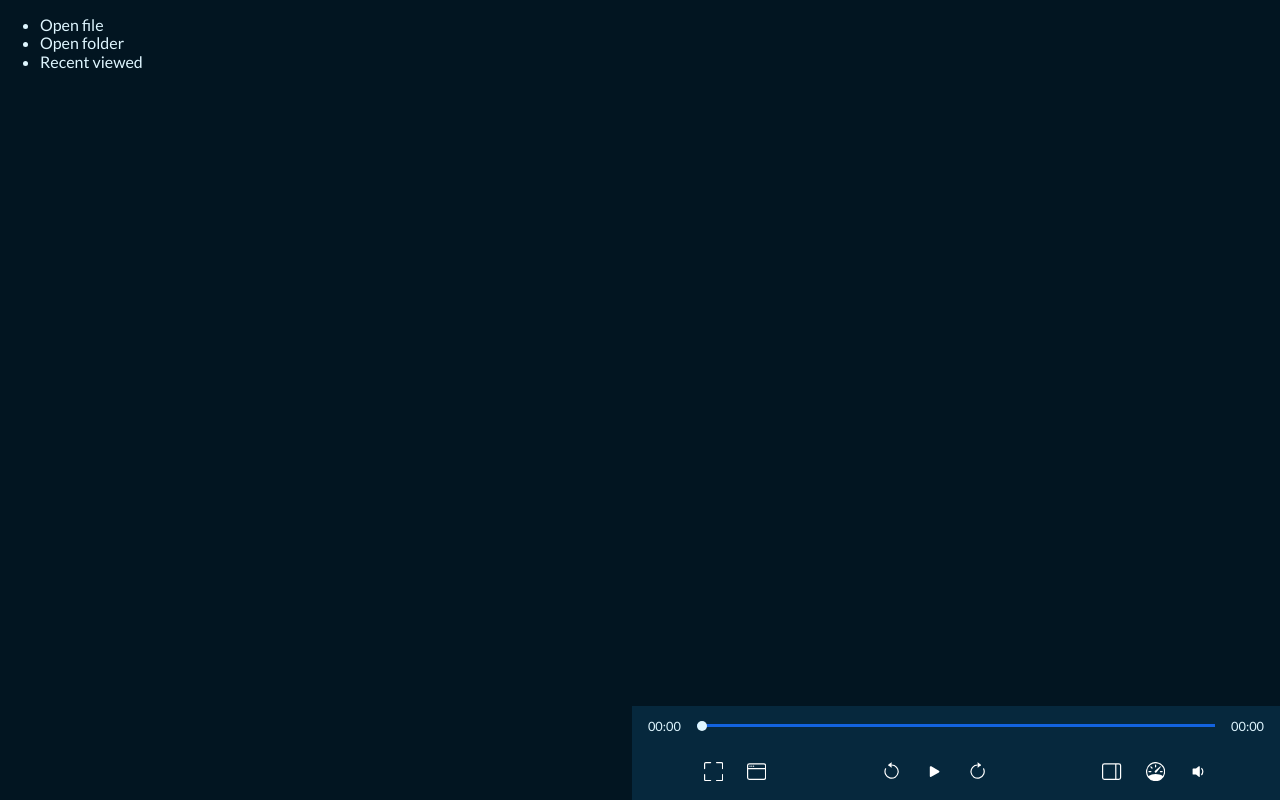
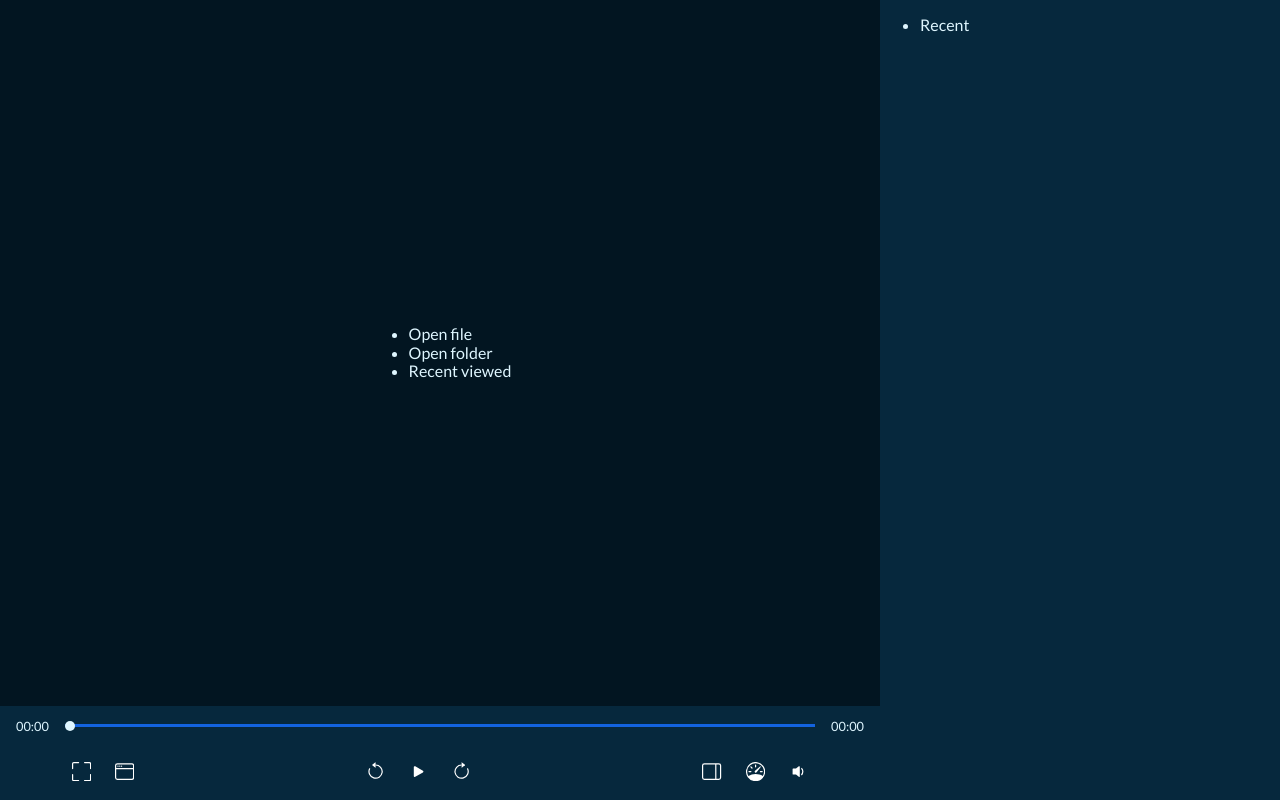
Before and after one commit to hassanEB1379/video-player, a React app: page / in a window 1280 px wide. Built offline with nearby package versions, Linux system fonts and the light colour scheme.

Commit message:
change styles of app and add sidebar

```diff
--- a/src/components/VideoPlayer/VideoPlayer.tsx
+++ b/src/components/VideoPlayer/VideoPlayer.tsx
@@ -1,15 +1,23 @@
 import React, { useRef, useState} from 'react';
 import styles from '../../styles/video-player.module.css';
-import FilePicker from '../FilePicker/FilePicker';
 import Footer from './Footer';
+import Sidebar from './Sidebar';
+import StartMenu from './StartMenu';
+import {useFullscreen} from '../../hooks/useFullscreen';
 
 const VideoPlayer = () => {
-
+    const [showSidebar, setShowSidebar] = useState(false);
     const [subtitleSrc, setSubtitleSrc] = useState('');
     const [src, setSrc] = useState('');
 
     const player = useRef<HTMLVideoElement>(null);
     const playerContainer = useRef<HTMLDivElement>(null);
+
+    const {toggleFullscreen, isFullscreen} = useFullscreen();
+
+    const handleToggleSidebar = (state?: boolean | undefined) => {
+        setShowSidebar(p => state ?? !p);
+    }
 
     const handleSelectFile = (file: File) => {
         setSrc(URL.createObjectURL(file))
@@ -18,28 +26,14 @@ const VideoPlayer = () => {
     return (
         <div
             ref={playerContainer}
-            className={`${styles.container}`}
+            className={`${styles.container} ${isFullscreen ? styles.fullscreen : ''}`}
         >
             <div className={styles.player}>
-                {!src &&
-                    <ul>
-                        <li>
-                            Open{' '}
-                            <FilePicker
-                                label='file'
-                                onChange={handleSelectFile}
-                            />
-                        </li>
-                        <li>
-                            Open folder
-                        </li>
-                        <li>
-                            Recent viewed
-                        </li>
-                    </ul>}
+                {!src && <StartMenu onSelectFile={handleSelectFile}/>}
 
                 {src &&
-                    /* eslint-disable-next-line jsx-a11y/media-has-caption */
+                    <div className={styles.video}>
+                        {/* eslint-disable-next-line jsx-a11y/media-has-caption */}
                         <video
                             preload='metadata'
                             src={src}
@@ -53,13 +47,24 @@ const VideoPlayer = () => {
                                 srcLang='en'
                                 default
                             />
-                    </video>}
-            </div>
+                        </video>
+                    </div>}
 
                 <Footer
                     player={player}
                     fullscreenTarget={playerContainer}
                     setSubtitleSrc={setSubtitleSrc}
+                    onToggleSidebar={handleToggleSidebar}
+                    onToggleFullscreen={toggleFullscreen}
+                    isFullscreen={isFullscreen}
+                />
+            </div>
+
+            <Sidebar
+                showSidebar={showSidebar}
+                isFullscreen={isFullscreen}
+                onShow={() => handleToggleSidebar(true)}
+                onHide={() => handleToggleSidebar(false)}
             />
         </div>
     );
```
Lines whose indentation alone changed are shown as unchanged.
